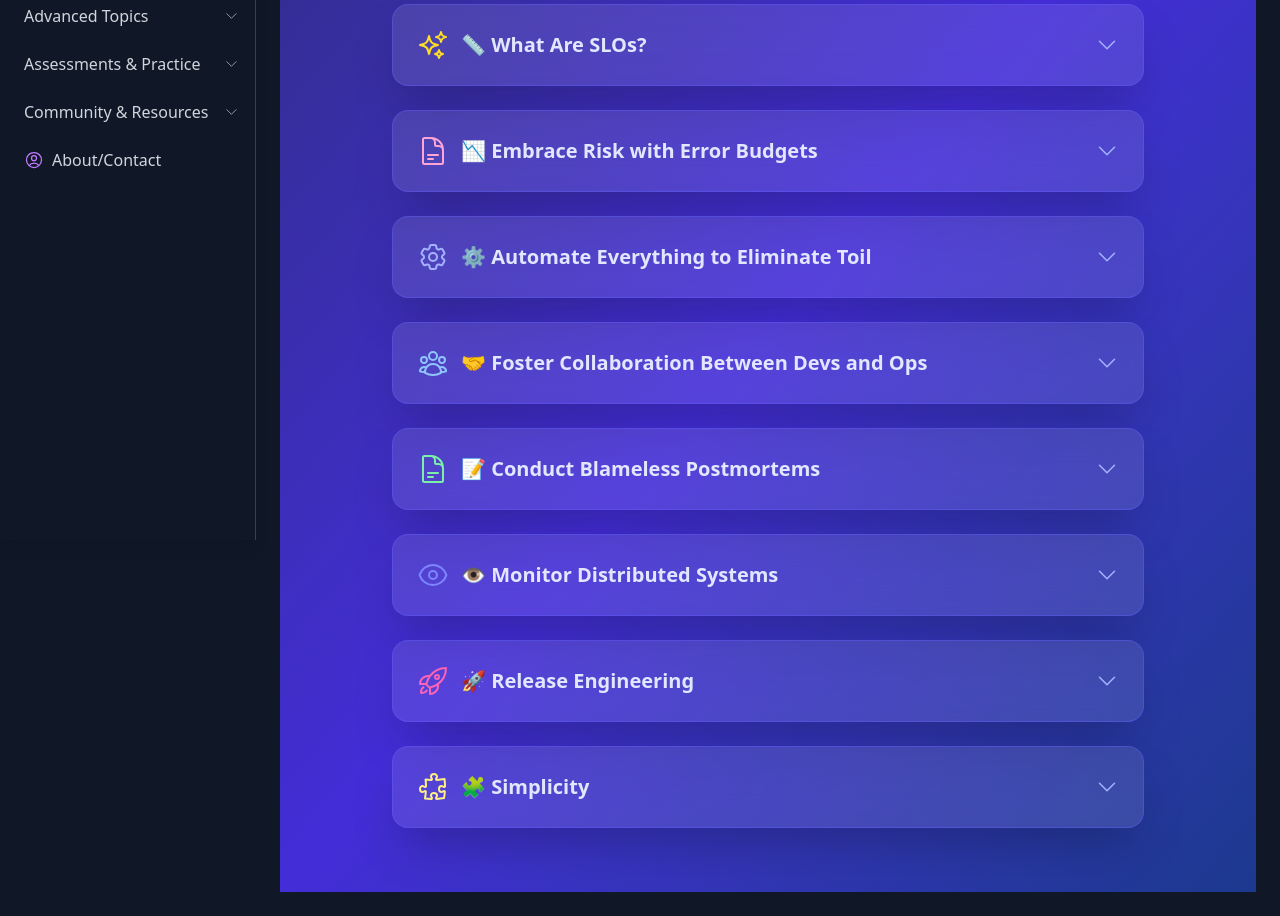
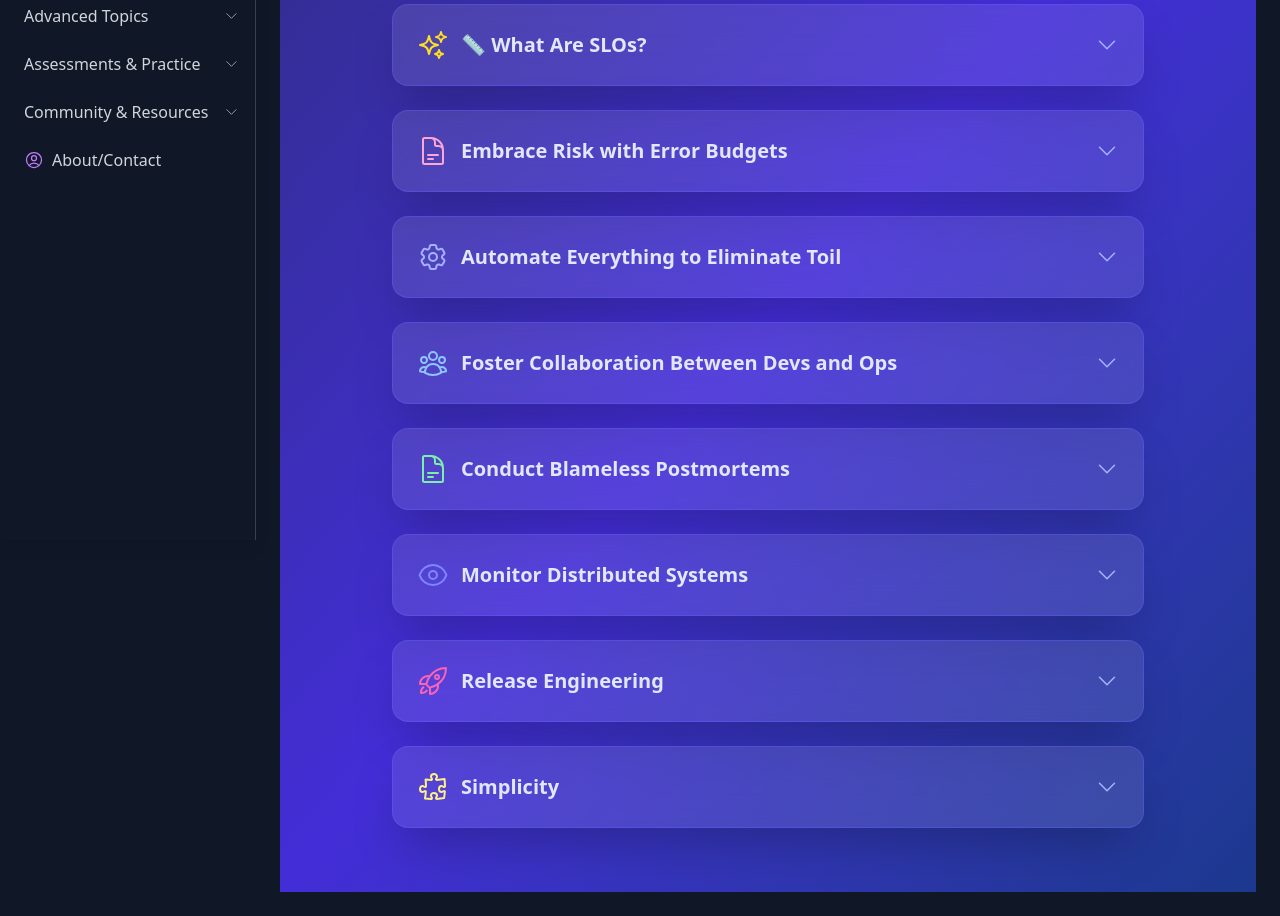
Before and after one commit to devops4noobs/sre4noobs, a Next.js app: page /fundamentals/principles in a window 1280 px wide. Shown: the part 260-1176 px from the top of the page. Built offline with nearby package versions, Linux system fonts and the light colour scheme.

Commit message:
add interview-fundamentals

```diff
--- a/src/app/fundamentals/interview-fundamentals/page.tsx
+++ b/src/app/fundamentals/interview-fundamentals/page.tsx
@@ -28,7 +28,7 @@ export default function InterviewQuestionsPage() {
   useEffect(() => {
     const fetchQuestions = async () => {
       try {
-        const response = await fetch('https://raw.githubusercontent.com/devops4noobs/sre4noobs/refs/heads/main/questions.txt'); // Replace with your actual GitHub raw URL
+        const response = await fetch('https://raw.githubusercontent.com/devops4noobs/sre4noobs/refs/heads/main/questions.txt');
         if (!response.ok) {
           throw new Error('Failed to fetch questions.txt');
         }
@@ -119,7 +119,7 @@ export default function InterviewQuestionsPage() {
         </motion.section>
 
         {/* Categories Accordion */}
-        {Object.entries(groupedQuestions).map(([category, items], catIndex) => (
+        {Object.entries(groupedQuestions).map(([category], catIndex) => (
           <motion.div
             key={category}
             className="bg-gray-800/80 backdrop-blur-md rounded-xl p-4 md:p-6 mb-6 shadow-lg relative"
@@ -137,11 +137,11 @@ export default function InterviewQuestionsPage() {
               {category} Questions
             </h2>
             <div className="space-y-4">
-              {items.map((item) => {
-                const globalIndex = items.findIndex(q => q.question === item.question) + catIndex * 10;
+              {groupedQuestions[category].map((item, itemIndex) => {
+                const globalIndex = questions.findIndex(q => q.question === item.question) + catIndex * 10;
                 return (
                   <motion.div
-                    key={item.question}
+                    key={item.question} // Unique key for each question
                     className="bg-indigo-900/60 rounded-lg p-4 cursor-pointer border border-indigo-500/40 hover:bg-indigo-800/80 transition-all duration-300"
                     initial="hidden"
                     animate="visible"
@@ -224,7 +224,7 @@ export default function InterviewQuestionsPage() {
 
         {/* Footer Timestamp */}
         <p className="text-gray-500 text-xs mt-4 text-center">
-          Last updated: July 25, 2025, 09:16 PM EEST
+          Last updated: July 25, 2025, 10:28 PM EEST
         </p>
       </main>
     </div>
--- a/src/app/fundamentals/principles/page.tsx
+++ b/src/app/fundamentals/principles/page.tsx
@@ -52,7 +52,7 @@ const principles = [
     ),
   },
   {
-    title: "📉 Embrace Risk with Error Budgets",
+    title: "Embrace Risk with Error Budgets",
     content: (
       <div className="space-y-4 text-gray-300">
         <p>
@@ -85,7 +85,7 @@ const principles = [
     ),
   },
   {
-    title: "⚙️ Automate Everything to Eliminate Toil",
+    title: "Automate Everything to Eliminate Toil",
     content: (
       <div className="space-y-4 text-gray-300">
         <p>
@@ -133,7 +133,7 @@ const principles = [
     ),
   },
   {
-    title: "🤝 Foster Collaboration Between Devs and Ops",
+    title: "Foster Collaboration Between Devs and Ops",
     content: (
       <div className="space-y-4 text-gray-300">
         <p>
@@ -173,7 +173,7 @@ const principles = [
     ),
   },
   {
-    title: "📝 Conduct Blameless Postmortems",
+    title: "Conduct Blameless Postmortems",
     content: (
       <div className="space-y-4 text-gray-300">
         <p>
@@ -212,7 +212,7 @@ const principles = [
     ),
   },
   {
-    title: "👁️ Monitor Distributed Systems",
+    title: "Monitor Distributed Systems",
     content: (
       <div className="space-y-4 text-gray-300">
         <p>
@@ -243,7 +243,7 @@ const principles = [
     ),
   },
   {
-    title: "🚀 Release Engineering",
+    title: "Release Engineering",
     content: (
       <div className="space-y-4 text-gray-300">
         <p>
@@ -267,7 +267,7 @@ const principles = [
     ),
   },
   {
-    title: "🧩 Simplicity",
+    title: "Simplicity",
     content: (
       <div className="space-y-4 text-gray-300">
         <p>
```
